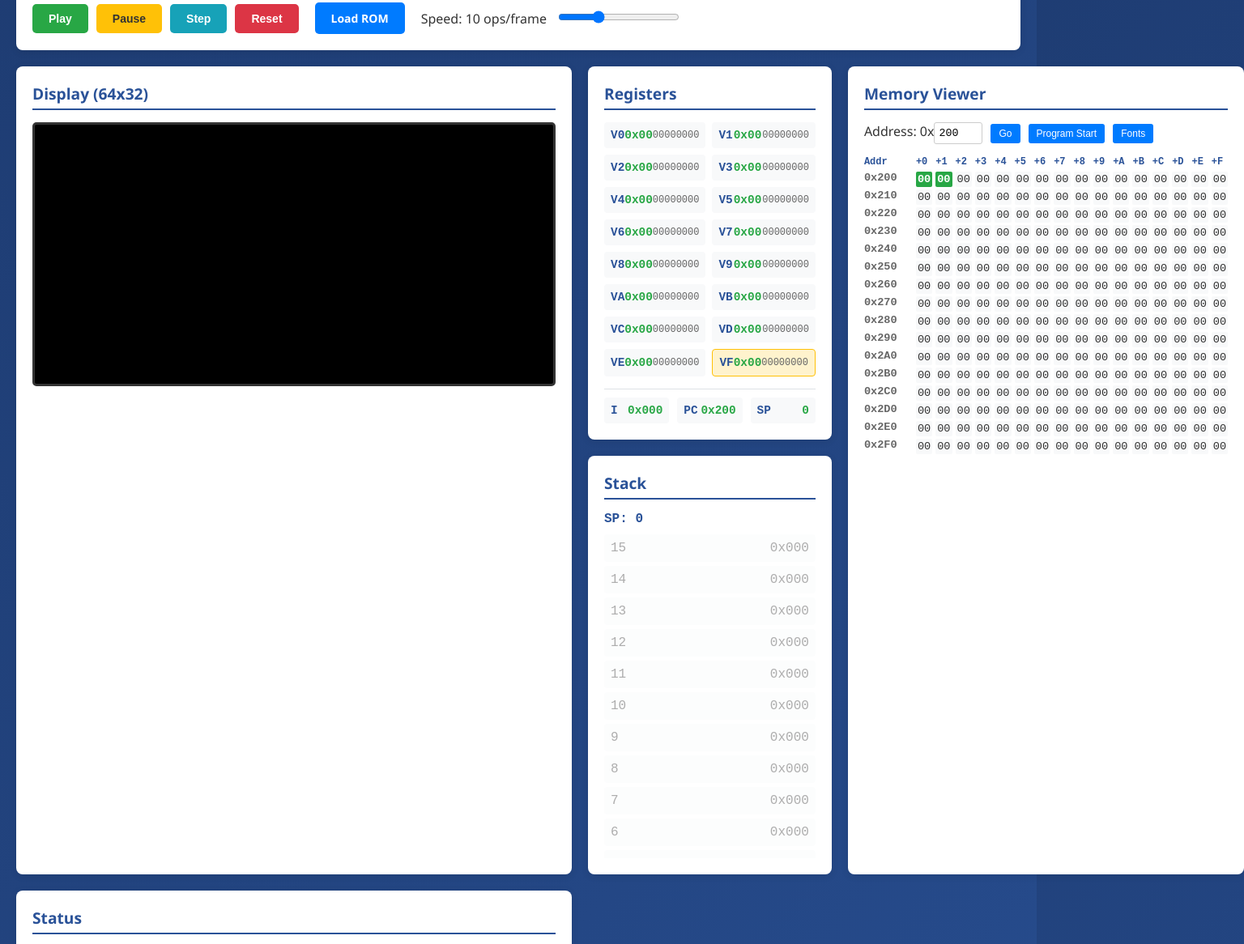
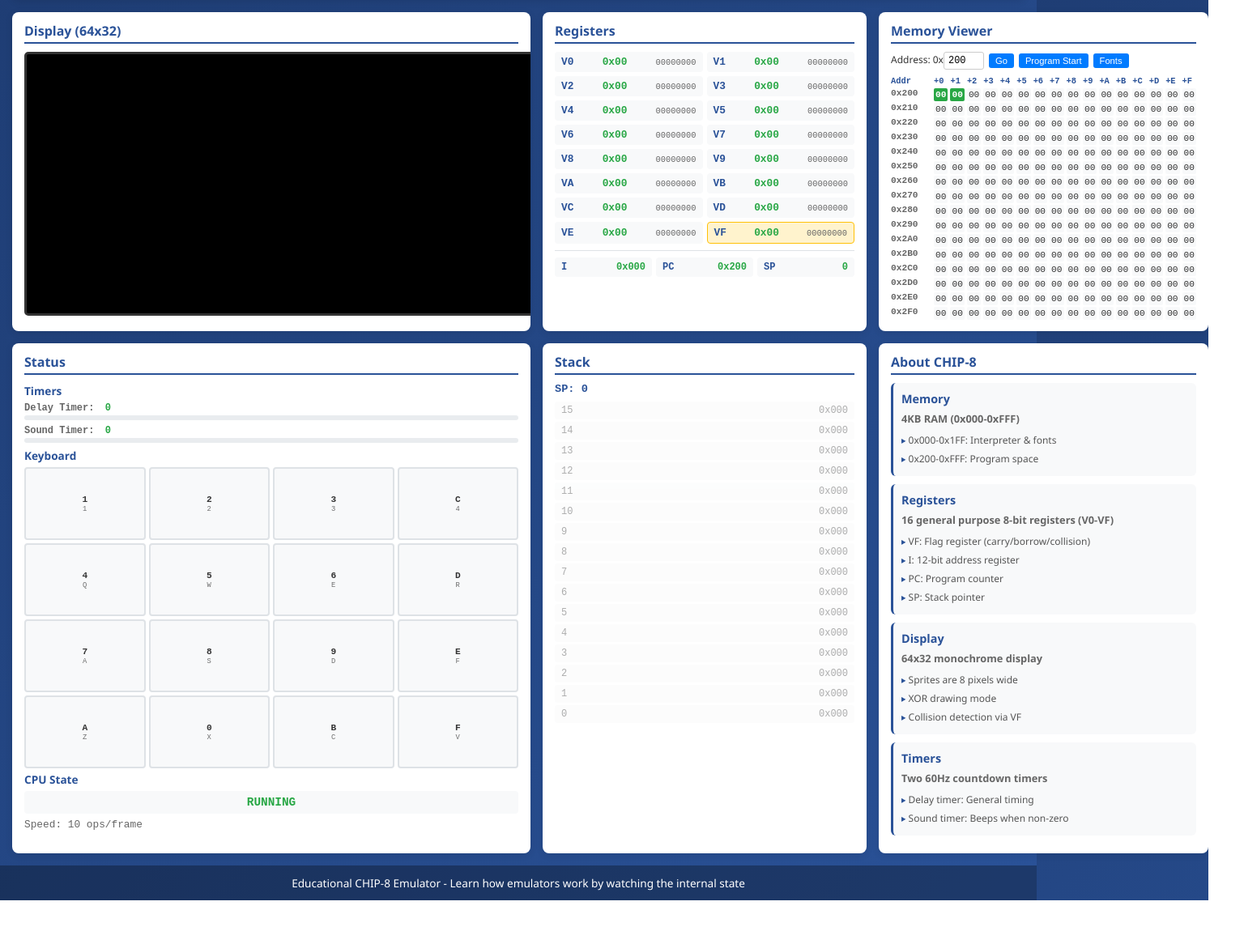
Before and after one commit to JMit-dev/chip8, a plain HTML site: page index.html in a window 1280 px wide. Shown: the part 159-1325 px from the top of the page at 81% size, 1536 px wide, since content can reach past the window. After the commit the page ends 1271 px from the top, so only its background shows below. Drawn offline with Linux system fonts and the light colour scheme.

Commit message:
feat: optimize ui layout with centered display and properly sized widgets

```diff
--- a/css/style.css
+++ b/css/style.css
@@ -14,34 +14,34 @@ body {
 header {
   background: rgba(0, 0, 0, 0.3);
   color: white;
-  padding: 20px;
+  padding: 15px;
   text-align: center;
   box-shadow: 0 2px 10px rgba(0, 0, 0, 0.3);
 }
 
 header h1 {
-  font-size: 2.5rem;
-  margin-bottom: 5px;
+  font-size: 1.8rem;
+  margin-bottom: 3px;
 }
 
 .subtitle {
-  font-size: 1rem;
+  font-size: 0.85rem;
   opacity: 0.9;
 }
 
 .container {
-  max-width: 1600px;
-  margin: 20px auto;
-  padding: 0 20px;
+  max-width: 1800px;
+  margin: 10px auto;
+  padding: 0 15px;
 }
 
 .control-panel {
   background: white;
-  padding: 20px;
+  padding: 12px 15px;
   border-radius: 8px;
-  margin-bottom: 20px;
+  margin-bottom: 15px;
   display: flex;
-  gap: 20px;
+  gap: 15px;
   flex-wrap: wrap;
   align-items: center;
   box-shadow: 0 2px 10px rgba(0, 0, 0, 0.1);
@@ -54,11 +54,11 @@ header h1 {
 }
 
 .btn {
-  padding: 10px 20px;
+  padding: 8px 16px;
   border: none;
   border-radius: 5px;
   cursor: pointer;
-  font-size: 14px;
+  font-size: 13px;
   font-weight: 600;
   transition: all 0.3s;
 }
@@ -100,15 +100,15 @@ input[type="range"] {
 
 .main-grid {
   display: grid;
-  grid-template-columns: 1fr 1fr 1fr;
+  grid-template-columns: 640px 400px 1fr;
   grid-template-rows: auto auto;
-  gap: 20px;
-  margin-bottom: 20px;
+  gap: 15px;
+  margin-bottom: 15px;
 }
 
 .display-section {
   grid-column: 1 / 2;
-  grid-row: 1 / 3;
+  grid-row: 1 / 2;
 }
 
 .registers-section {
@@ -118,7 +118,12 @@ input[type="range"] {
 
 .memory-section {
   grid-column: 3 / 4;
-  grid-row: 1 / 3;
+  grid-row: 1 / 2;
+}
+
+.status-section {
+  grid-column: 1 / 2;
+  grid-row: 2 / 3;
 }
 
 .stack-section {
@@ -126,26 +131,27 @@ input[type="range"] {
   grid-row: 2 / 3;
 }
 
-.status-section {
-  grid-column: 1 / 2;
-  grid-row: 3 / 4;
+.info-section {
+  grid-column: 3 / 4;
+  grid-row: 2 / 3;
 }
 
 .widget {
   background: white;
   border-radius: 8px;
-  padding: 20px;
+  padding: 12px 15px;
   box-shadow: 0 2px 10px rgba(0, 0, 0, 0.1);
   height: 100%;
+  overflow: hidden;
 }
 
 .widget-title {
-  font-size: 1.2rem;
+  font-size: 1rem;
   font-weight: 700;
-  margin-bottom: 15px;
+  margin-bottom: 10px;
   color: #2a5298;
   border-bottom: 2px solid #2a5298;
-  padding-bottom: 5px;
+  padding-bottom: 3px;
 }
 
 #display {
@@ -161,19 +167,19 @@ input[type="range"] {
 .registers-grid {
   display: grid;
   grid-template-columns: repeat(2, 1fr);
-  gap: 8px;
-  margin-bottom: 15px;
+  gap: 5px;
+  margin-bottom: 8px;
 }
 
 .register-item {
   display: flex;
   justify-content: space-between;
   align-items: center;
-  padding: 8px;
+  padding: 5px 8px;
   background: #f8f9fa;
   border-radius: 4px;
   font-family: 'Courier New', monospace;
-  font-size: 0.9rem;
+  font-size: 0.8rem;
 }
 
 .flag-register {
@@ -192,45 +198,51 @@ input[type="range"] {
 }
 
 .register-binary {
-  font-size: 0.75rem;
+  font-size: 0.65rem;
   color: #666;
 }
 
 .special-registers {
   display: flex;
-  gap: 10px;
-  padding-top: 10px;
+  gap: 5px;
+  padding-top: 8px;
   border-top: 1px solid #dee2e6;
 }
 
 .special-registers .register-item {
   flex: 1;
+  font-size: 0.75rem;
 }
 
 .memory-controls {
   display: flex;
-  gap: 10px;
-  margin-bottom: 15px;
+  gap: 6px;
+  margin-bottom: 8px;
   flex-wrap: wrap;
   align-items: center;
 }
 
+.memory-controls label {
+  font-size: 0.75rem;
+}
+
 .memory-controls input {
-  width: 60px;
-  padding: 5px;
+  width: 50px;
+  padding: 3px 5px;
   font-family: 'Courier New', monospace;
+  font-size: 0.75rem;
   border: 1px solid #ccc;
   border-radius: 3px;
 }
 
 .memory-controls button {
-  padding: 5px 10px;
+  padding: 3px 8px;
   background: #007bff;
   color: white;
   border: none;
   border-radius: 3px;
   cursor: pointer;
-  font-size: 12px;
+  font-size: 0.7rem;
 }
 
 .memory-controls button:hover {
@@ -239,25 +251,31 @@ input[type="range"] {
 
 .memory-grid {
   font-family: 'Courier New', monospace;
-  font-size: 0.85rem;
+  font-size: 0.7rem;
   overflow-x: auto;
+  max-height: 320px;
+  overflow-y: auto;
 }
 
 .memory-header {
   display: grid;
-  grid-template-columns: 60px repeat(16, 1fr);
-  gap: 4px;
-  margin-bottom: 5px;
+  grid-template-columns: 50px repeat(16, 1fr);
+  gap: 3px;
+  margin-bottom: 3px;
   font-weight: 700;
   color: #2a5298;
-  font-size: 0.75rem;
+  font-size: 0.65rem;
+  position: sticky;
+  top: 0;
+  background: white;
+  z-index: 1;
 }
 
 .memory-row {
   display: grid;
-  grid-template-columns: 60px repeat(16, 1fr);
-  gap: 4px;
-  margin-bottom: 3px;
+  grid-template-columns: 50px repeat(16, 1fr);
+  gap: 3px;
+  margin-bottom: 2px;
 }
 
 .memory-address {
@@ -286,25 +304,26 @@ input[type="range"] {
 .stack-info {
   font-family: 'Courier New', monospace;
   font-weight: 700;
-  margin-bottom: 10px;
+  margin-bottom: 8px;
   color: #2a5298;
+  font-size: 0.85rem;
 }
 
 .stack-grid {
   display: flex;
   flex-direction: column;
-  gap: 5px;
-  max-height: 400px;
-  overflow-y: auto;
+  gap: 3px;
+  overflow-y: visible;
 }
 
 .stack-item {
   display: flex;
   justify-content: space-between;
-  padding: 8px;
+  padding: 4px 8px;
   background: #f8f9fa;
-  border-radius: 4px;
+  border-radius: 3px;
   font-family: 'Courier New', monospace;
+  font-size: 0.75rem;
 }
 
 .stack-item.current {
@@ -319,8 +338,9 @@ input[type="range"] {
 
 .status-section h4 {
   color: #2a5298;
-  margin-bottom: 10px;
-  margin-top: 15px;
+  margin-bottom: 5px;
+  margin-top: 8px;
+  font-size: 0.85rem;
 }
 
 .status-section h4:first-child {
@@ -328,8 +348,9 @@ input[type="range"] {
 }
 
 .timer-item {
-  margin-bottom: 15px;
+  margin-bottom: 6px;
   font-family: 'Courier New', monospace;
+  font-size: 0.75rem;
 }
 
 .timer-label {
@@ -340,15 +361,15 @@ input[type="range"] {
 .timer-value {
   font-weight: 700;
   color: #28a745;
-  margin-left: 10px;
+  margin-left: 6px;
 }
 
 .timer-bar {
   width: 100%;
-  height: 10px;
+  height: 6px;
   background: #e9ecef;
-  border-radius: 5px;
-  margin-top: 5px;
+  border-radius: 3px;
+  margin-top: 2px;
   overflow: hidden;
 }
 
@@ -359,28 +380,29 @@ input[type="range"] {
 }
 
 .keyboard-layout {
-  margin-top: 10px;
+  margin-top: 4px;
 }
 
 .keyboard-row {
   display: flex;
-  gap: 5px;
-  margin-bottom: 5px;
+  gap: 4px;
+  margin-bottom: 4px;
 }
 
 .key {
   flex: 1;
-  aspect-ratio: 1;
+  height: 90px;
   display: flex;
   flex-direction: column;
   align-items: center;
   justify-content: center;
   background: #f8f9fa;
   border: 2px solid #dee2e6;
-  border-radius: 5px;
+  border-radius: 4px;
   font-family: 'Courier New', monospace;
   cursor: default;
   transition: all 0.1s;
+  padding: 4px;
 }
 
 .key-pressed {
@@ -391,67 +413,64 @@ input[type="range"] {
 }
 
 .key-hex {
-  font-size: 1rem;
+  font-size: 0.7rem;
   font-weight: 700;
 }
 
 .key-map {
-  font-size: 0.7rem;
+  font-size: 0.55rem;
   opacity: 0.7;
-  margin-top: 2px;
+  margin-top: 1px;
 }
 
 .cpu-state {
   font-family: 'Courier New', monospace;
-  font-size: 1.2rem;
+  font-size: 0.9rem;
   font-weight: 700;
   color: #28a745;
-  padding: 10px;
+  padding: 6px;
   background: #f8f9fa;
-  border-radius: 5px;
+  border-radius: 4px;
   text-align: center;
 }
 
 .cpu-speed {
   font-family: 'Courier New', monospace;
-  margin-top: 10px;
+  margin-top: 6px;
   color: #666;
+  font-size: 0.8rem;
 }
 
-.info-panel {
-  background: white;
-  padding: 30px;
-  border-radius: 8px;
-  box-shadow: 0 2px 10px rgba(0, 0, 0, 0.1);
+.info-section .widget {
+  height: 100%;
+  overflow-y: auto;
 }
 
 .info-panel h2 {
   color: #2a5298;
-  margin-bottom: 20px;
-}
-
-.info-grid {
-  display: grid;
-  grid-template-columns: repeat(auto-fit, minmax(250px, 1fr));
-  gap: 20px;
+  margin-bottom: 10px;
+  font-size: 1rem;
 }
 
 .info-card {
   background: #f8f9fa;
-  padding: 20px;
-  border-radius: 8px;
-  border-left: 4px solid #2a5298;
+  padding: 10px;
+  border-radius: 6px;
+  border-left: 3px solid #2a5298;
+  margin-bottom: 10px;
 }
 
 .info-card h3 {
   color: #2a5298;
-  margin-bottom: 10px;
+  margin-bottom: 6px;
+  font-size: 0.9rem;
 }
 
 .info-card p {
   font-weight: 600;
-  margin-bottom: 10px;
+  margin-bottom: 6px;
   color: #666;
+  font-size: 0.8rem;
 }
 
 .info-card ul {
@@ -460,9 +479,9 @@ input[type="range"] {
 }
 
 .info-card li {
-  padding: 5px 0;
+  padding: 3px 0;
   color: #555;
-  font-size: 0.9rem;
+  font-size: 0.75rem;
 }
 
 .info-card li::before {
@@ -475,8 +494,9 @@ footer {
   background: rgba(0, 0, 0, 0.3);
   color: white;
   text-align: center;
-  padding: 20px;
-  margin-top: 40px;
+  padding: 12px;
+  margin-top: 15px;
+  font-size: 0.85rem;
 }
 
 @media (max-width: 1200px) {
--- a/index.html
+++ b/index.html
@@ -57,11 +57,10 @@
       <div class="status-section">
         <div class="widget" id="status-container"></div>
       </div>
-    </section>
 
-    <section class="info-panel">
-      <h2>About CHIP-8</h2>
-      <div class="info-grid">
+      <div class="info-section">
+        <div class="widget">
+          <div class="widget-title">About CHIP-8</div>
         <div class="info-card">
           <h3>Memory</h3>
           <p>4KB RAM (0x000-0xFFF)</p>
```
